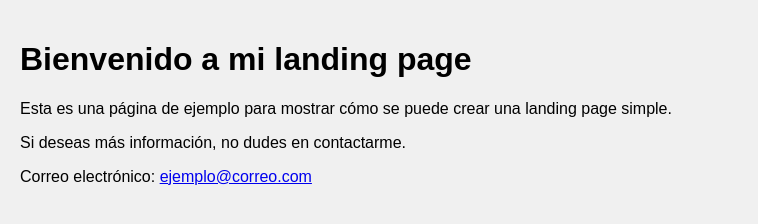
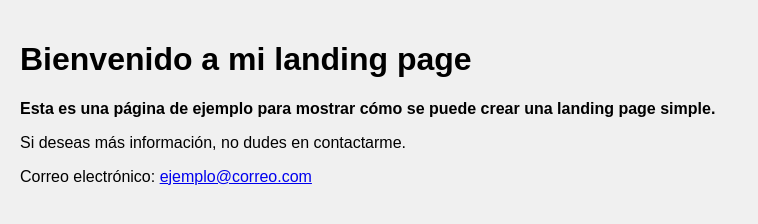
Before and after one commit to alfre21/landing, a plain HTML site: page index.html in a window 1280 px wide. Shown: the whole page, without its empty margins (0-758 px from the left). Drawn offline with Linux system fonts and the light colour scheme.

Commit message:
Cambio pequeño en el primer parrafo
Se añadió negrita al primer párrafo

```diff
--- a/index.html
+++ b/index.html
@@ -8,7 +8,7 @@
 </head>
 <body>
     <h1>Bienvenido a mi landing page</h1>
-    <p>Esta es una página de ejemplo para mostrar cómo se puede crear una landing page simple.</p>
+    <p><b>Esta es una página de ejemplo para mostrar cómo se puede crear una landing page simple.</b></p>
     <p>Si deseas más información, no dudes en contactarme.</p>
     <p>Correo electrónico: <a href="mailto:ejemplo@corre.com">ejemplo@correo.com</a>
 </body>
```
